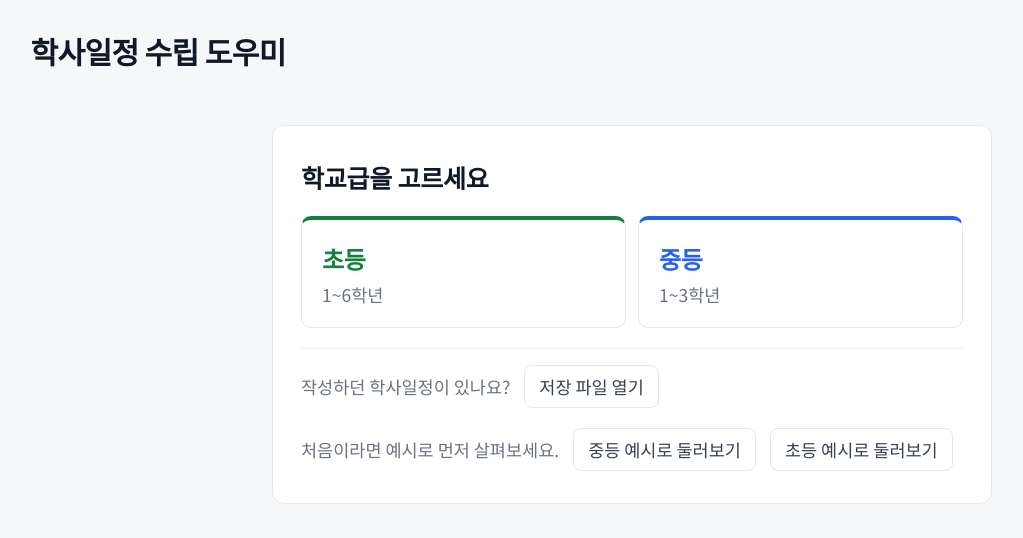
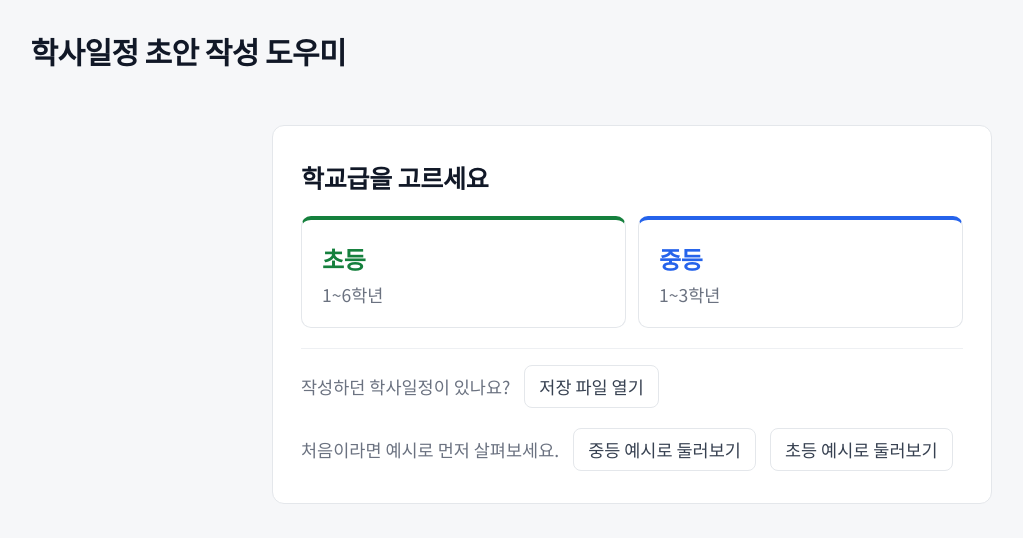
Before and after one commit to cne-policy-planning/haksa_helper, a plain HTML site: page index.html in a window 1280 px wide. Shown: the whole page, without its empty margins (8-1031 px from the left). Drawn offline with Linux system fonts and the light colour scheme.

Commit message:
Add files via upload

```diff
--- a/index.html
+++ b/index.html
@@ -1,10 +1,10 @@
 <!doctype html><html><head><meta charset=utf8><meta name=viewport content="width=device-width,initial-scale=1,viewport-fit=cover"><style>:root{color-scheme:light;box-sizing:border-box;padding-top:env(safe-area-inset-top,0px);padding-bottom:env(safe-area-inset-bottom,0px)}html{scroll-padding-top:env(safe-area-inset-top,0px)}body{margin:0;padding:0;font:14px -apple-system,BlinkMacSystemFont,sans-serif;background:#fff;color:#000}img{max-width:100%}[hidden]:not([hidden=until-found i]){display:none!important}</style><link rel="icon" href="favicon.ico" sizes="any"><link rel="icon" type="image/png" sizes="192x192" href="icon-192.png"><link rel="apple-touch-icon" href="icon-192.png"><link rel="manifest" href="manifest.webmanifest"><meta name="theme-color" content="#1F3A68"><meta name="description" content="학사일정을 넣으면 수업일수를 세고 한글 파일로 내보내는 프로그램"></head><body>
-<title>학사일정 수립 도우미</title>
+<title>학사일정 초안 작성 도우미</title>
 <link rel="preconnect" href="https://fonts.googleapis.com">
 <link rel="preconnect" href="https://fonts.gstatic.com" crossorigin>
 <link href="https://fonts.googleapis.com/css2?family=Noto+Sans+KR:wght@400;500;700&display=swap" rel="stylesheet">
 <!--
-  학사일정 수립 도우미 — 중등 트랙 (테스트판 · 1~2단계)
+  학사일정 초안 작성 도우미 — 중등 트랙 (테스트판 · 1~2단계)
   화면 컨셉: 사용자 참고 이미지(2026-10-01) — 연회색 바탕, 흰 카드, 파란 기본 버튼, 월 단위 달력 + 날짜별 편집
 
   [후속-API] 표시 위치 목록(코드에서 "[후속-API]"로 찾기)
@@ -2817,7 +2817,7 @@ $('lvSw').addEventListener('click', e => {
 });
 $('bOpenStart').addEventListener('click', () => $('bOpen').click());
 document.querySelector('#startCard .demo').addEventListener('click', e => { const b = e.target.closest('[data-demo]'); if (b) startDemo(b.dataset.demo); });
-$('pageTitle').textContent = '학사일정 수립 도우미';
+$('pageTitle').textContent = '학사일정 초안 작성 도우미';
 setStatus('none');
 </script>
 
```
Also changed, not shown: manifest.webmanifest.
